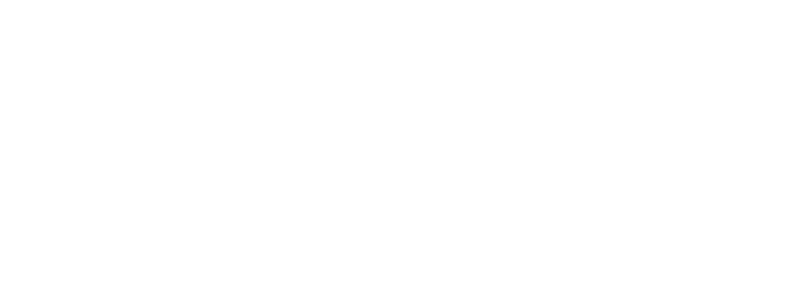
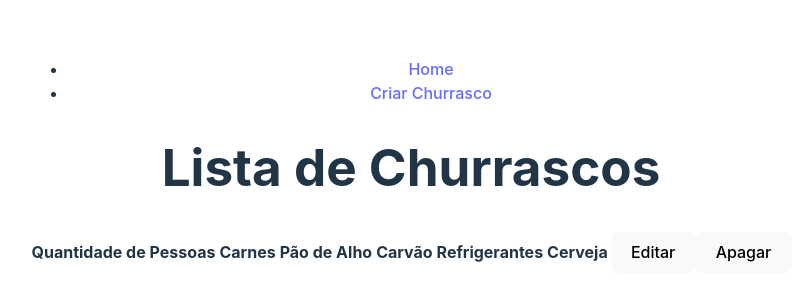
Before and after one commit to Lucas-Justino/Churrascometro-React, a React (Vite) app: page / in a window 1280 px wide. Before the commit this address had no page. Shown: the part 242-542 px from the top of the page, without its empty margins (229-1031 px from the left). Built offline with nearby package versions, Linux system fonts and the light colour scheme.

Commit message:
Alteracao nas Rotas

```diff
--- a/src/App.tsx
+++ b/src/App.tsx
@@ -10,8 +10,9 @@ function App() {
       <RoutesDom>
         <Route path="/formulario" element={<Formulario />} />
         <Route path="/home" element={<Home />} />
+        <Route path="/" element={<Home />} />
         {/* <Route path="/editar" element={<Formulario />} /> */}
-        <Route path="/navegacao" element={<Navbar/>} />
+        {/* <Route path="/navegacao" element={<Navbar/>} /> */}
       </RoutesDom>
     </Router>
   );
```
